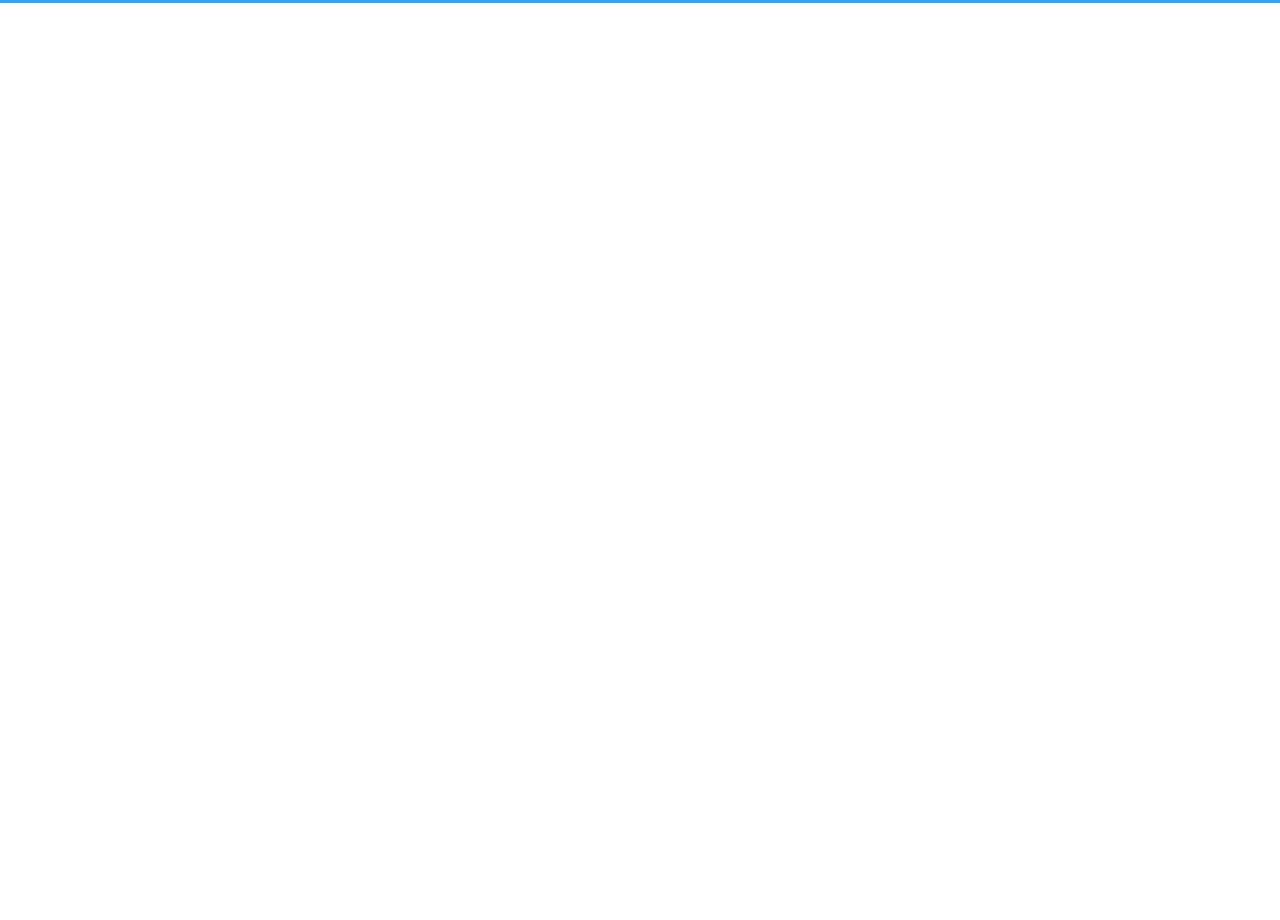
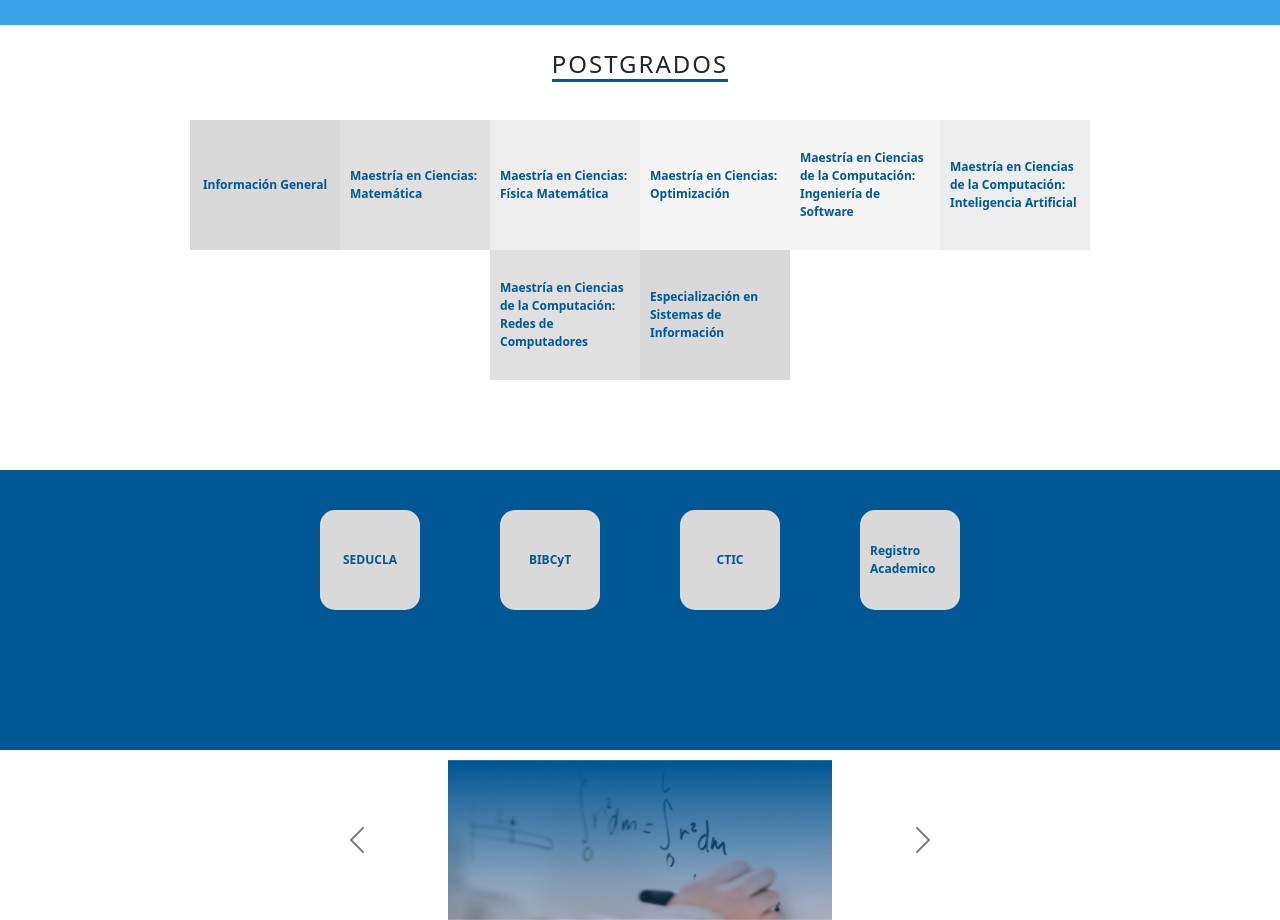
Before and after one commit to RafaelTorres0-0/propuestas-, a React (Vite) app in the folder proyecto3/: page /p2 in a window 1280 px wide. Shown: the part 1040-1960 px from the top of the page. Before the commit the page ends 1043 px from the top, so only its background shows below. Built offline with nearby package versions, Linux system fonts and the light colour scheme.

Commit message:
prototipo2

```diff
--- /dev/null
+++ b/proyecto3/src/componentesP2/Diplomado.jsx
@@ -0,0 +1,26 @@
+import React from "react";
+import Carousel from 'react-bootstrap/Carousel';
+import "./modules/MyCarousel.css";
+
+function Diplomado() {
+  return (
+    <div style={{ width: '30%', margin: '0 auto' }}>
+      <Carousel className="my-carousel">
+        <Carousel.Item>
+          <img className="d-block w-100" src="../src/assets/foto-principal.png" alt="First slide" />
+          <Carousel.Caption></Carousel.Caption>
+        </Carousel.Item>
+        <Carousel.Item>
+          <img className="d-block w-100" src="../src/assets/foto-principal.png" alt="Second slide" />
+          <Carousel.Caption></Carousel.Caption>
+        </Carousel.Item>
+        <Carousel.Item>
+          <img className="d-block w-100" src="../src/assets/foto-principal.png" alt="Third slide" />
+          <Carousel.Caption></Carousel.Caption>
+        </Carousel.Item>
+      </Carousel>
+    </div>
+  );
+}
+
+export default Diplomado;
--- a/proyecto3/src/componentesP2/NavbarP2.jsx
+++ b/proyecto3/src/componentesP2/NavbarP2.jsx
@@ -23,6 +23,9 @@ function NavbarP2() {
         <button className={styles.perfil}>
           <img src="../src/assets/icon-perfil.png" alt="perfil" />
         </button>
+        <button class="menu-btn">
+        <button class="menu-btn">&#9776;</button>
+        </button>
       </div>
     </div>
   );
--- /dev/null
+++ b/proyecto3/src/componentesP2/Postgrado.jsx
@@ -0,0 +1,33 @@
+import React from "react";
+import styles from "./modules/post.module.css";
+
+function Postgrado() {
+  return (
+    <div className={styles.container}>
+      <h4 className={styles.titulo}>POSTGRADOS</h4>
+
+      <div className={styles.items}>
+        <div className={`${styles.item} ${styles.c1}`}>Información General</div>
+        <div className={`${styles.item} ${styles.c2}`}>Maestría en Ciencias: Matemática</div>
+        <div className={`${styles.item} ${styles.c3}`}>
+          Maestría en Ciencias: Física Matemática
+        </div>
+        <div className={`${styles.item} ${styles.c4}`}>Maestría en Ciencias: Optimización</div>
+        <div className={`${styles.item} ${styles.c5}`}>
+          Maestría en Ciencias de la Computación: Ingeniería de Software
+        </div>
+        <div className={`${styles.item} ${styles.c6}`}>
+          Maestría en Ciencias de la Computación: Inteligencia Artificial
+        </div>
+        <div className={`${styles.item} ${styles.c7}`}>
+          Maestría en Ciencias de la Computación: Redes de Computadores
+        </div>
+        <div className={`${styles.item} ${styles.c8}`}>
+          Especialización en Sistemas de Información
+        </div>
+      </div>
+    </div>
+  );
+}
+
+export default Postgrado;
--- /dev/null
+++ b/proyecto3/src/componentesP2/Servicio.jsx
@@ -0,0 +1,17 @@
+import React from "react";
+import styles from "./modules/service.module.css";
+
+function Servicio(){
+    return(
+        <div className={styles.container}>
+            <div className={styles.items}>
+                <div className={`${styles.item} ${styles.c1}`}>SEDUCLA</div>
+                <div className={`${styles.item} ${styles.c2}`}>BIBCyT</div>
+                <div className={`${styles.item} ${styles.c3}`}>CTIC</div>
+                <div className={`${styles.item} ${styles.c4}`}>Registro Academico</div>
+            </div>
+        </div>
+    );
+}
+
+export default Servicio;
--- /dev/null
+++ b/proyecto3/src/componentesP2/modules/MyCarousel.css
@@ -0,0 +1,36 @@
+
+.carousel-container {
+  position: relative;
+  margin-top: 200px;
+}
+
+.my-carousel .carousel-control-prev {
+  left: -120px;
+}
+
+.my-carousel .carousel-control-next {
+  right: -120px;
+}
+
+.my-carousel .carousel-item::before {
+  display: none;
+}
+
+.my-carousel .carousel-indicators {
+  display: none;
+}
+
+.my-carousel .carousel-control-prev-icon,
+.my-carousel .carousel-control-next-icon {
+  filter: invert(100%);
+}
+
+@media (max-width: 576px) {
+  .carousel-control-prev {
+    left: 10px;
+  }
+
+  .carousel-control-next {
+    right: 10px;
+  }
+}
--- a/proyecto3/src/componentesP2/modules/car.module.css
+++ b/proyecto3/src/componentesP2/modules/car.module.css
@@ -5,49 +5,52 @@
   text-decoration: none;
 }
 
-.container{
-    background-color: #3AA0E8;
-
+.container {
+  background-color: #3aa0e8;
 }
 
-.title{
+.title {
   font-size: 20px;
   display: flex;
   color: #fff;
   text-align: center;
   padding-top: 25px;
   justify-content: center;
-
-
 }
 
-p{
+p {
   border-bottom: 3px solid #fff;
   width: -1%;
   align-items: center;
   letter-spacing: 2px;
 }
 
-.items{
+.items {
   display: flex;
   flex-wrap: wrap;
   justify-content: center;
   align-items: center;
   margin-top: 30px;
-
 }
 
-.item{
+.item {
   margin-top: 4rem;
   color: #fff;
-    margin: 1rem;
+  margin: 0.2rem;
   align-items: center;
   text-align: center;
   margin-bottom: 3rem;
   font-size: 12px;
+  border-radius: 7px;
+  padding: 10px;
+  width: 140px;
+  height: 150px;
 }
 
-.item img{
+.item img {
   margin-bottom: 20px;
   width: 80px;
 }
+.item:hover {
+  background-color: #015694;
+}
--- a/proyecto3/src/componentesP2/modules/navbar.module.css
+++ b/proyecto3/src/componentesP2/modules/navbar.module.css
@@ -71,3 +71,68 @@ button {
   width: 45px;
   height: auto;
 }
+
+
+@media (max-width: 768px) {
+  .nav {
+    display: flex;
+    justify-content: space-between;
+    align-items: center;
+  }
+
+  .items {
+    display: none;
+  }
+
+  .menu-btn::after {
+    content: '\0026';
+    font-size: 20px;
+  }
+
+  .items.active {
+    display: flex;
+    flex-direction: column;
+    position: absolute;
+    top: 100%;
+    right: 0;
+    width: 100%;
+    background-color: #fff;
+    z-index: 2;
+    border: 1px solid #eee;
+  }
+}
+
+
+@media (max-width: 768px) {
+  .nav{
+    display: flex;
+    flex-direction:column;
+  }
+  .logos {
+    margin-right: 0;
+    margin-bottom: 20px;
+  }
+  .logos img {
+    width: 50%;
+  }
+  .items .item {
+    width: 100%;
+    font-size: 18px;
+    margin: 5px 0;
+  }
+  .items {
+    display: flex;
+    justify-content: space-between;
+  }
+  .barra {
+    display: none;
+  }
+  .menu-btn {
+    background: none;
+    border: none;
+    color: white;
+    font-size: 24px;
+    cursor: pointer;
+    margin-right: 10px;
+  }
+}
--- /dev/null
+++ b/proyecto3/src/componentesP2/modules/post.module.css
@@ -0,0 +1,83 @@
+* {
+  margin: 0;
+  padding: 0;
+  box-sizing: border-box;
+  text-decoration: none;
+}
+
+.container {
+  display: flex;
+  flex-direction: column;
+  align-items: center;
+  margin-top: 25px;
+}
+
+.items {
+  display: flex;
+  flex-wrap: wrap;
+  justify-content: center;
+  align-items: center;
+  margin-top: 30px;
+  width: 80%;
+  height: auto;
+
+  margin-bottom: 10px;
+}
+
+.item {
+  display: flex;
+  width: 150px;
+  height: 130px;
+  padding: 10px;
+  background-color: aliceblue;
+  align-items: center;
+  justify-content: center;
+  font-size: 12px;
+  font-weight: 700;
+  color: #015694;
+}
+
+.item:hover{
+    background-color: #015694;
+    color: #fff;
+    cursor: pointer;
+}
+
+h4 {
+  border-bottom: 3px solid #015694;
+  width: -1%;
+  align-items: center;
+  letter-spacing: 2px;
+}
+
+.c1 {
+  background-color: #d9d9d9;
+}
+
+.c2 {
+  background-color: #e0e0e0;
+}
+
+.c3 {
+  background-color: #ededed;
+}
+
+.c4 {
+  background-color: #f6f5f5;
+}
+
+.c5 {
+  background-color: #f6f5f5;
+}
+
+.c6 {
+  background-color: #ededed;
+}
+
+.c7 {
+  background-color: #e0e0e0;
+}
+
+.c8 {
+  background-color: #d9d9d9;
+}
--- /dev/null
+++ b/proyecto3/src/componentesP2/modules/service.module.css
@@ -0,0 +1,77 @@
+* {
+    margin: 0;
+    padding: 0;
+    box-sizing: border-box;
+    text-decoration: none;
+
+  }
+
+
+
+  .items{
+    background-color: #015694;
+    position: relative;
+    display: flex;
+    flex-wrap: wrap;
+    justify-content: center;
+    align-items: center;
+    margin-top: 80px;
+    width: 100%;
+    height: auto;
+    padding-bottom: 100px;
+
+    margin-bottom: 10px;
+  }
+
+  .item{
+    display: flex;
+    width: 100px;
+    height: 100px;
+    padding: 10px;
+    background-color: #D9D9D9;
+    align-items: center;
+    justify-content: center;
+    font-size: 12px;
+    font-weight: 700;
+    border-radius: 15px;
+
+    margin: 40px;
+    color: #015694;
+
+  }
+
+  .c1:hover  {
+    box-shadow: 3px 3px 3px 3px  rgb(216, 216, 216);
+    width: 110px;
+    height: 110px;
+    padding: 0px;
+    margin: 35px;
+    font-size: 15px;
+  }
+
+  .c2:hover  {
+    box-shadow: 3px 3px 3px 3px  rgb(216, 216, 216);
+    width: 110px;
+    height: 110px;
+    padding: 0px;
+    margin: 35px;
+    font-size: 15px;
+  }
+
+  .c3:hover  {
+    box-shadow: 3px 3px 3px 3px  rgb(216, 216, 216);
+    width: 110px;
+    height: 110px;
+    padding: 0px;
+    margin: 35px;
+    font-size: 15px;
+  }
+
+  .c4:hover  {
+    box-shadow: 3px 3px 3px 3px  rgb(216, 216, 216);
+    width: 110px;
+    height: 110px;
+
+    margin: 35px;
+    font-size: 15px;
+  }
--- a/proyecto3/src/propuesta2.jsx
+++ b/proyecto3/src/propuesta2.jsx
@@ -3,6 +3,9 @@ import NavbarP2 from './componentesP2/NavbarP2';
 import SliderP2 from './componentesP2/sliderP2';
 import MenuInfo from './componentesP2/MenuInfo';
 import Carreras from './componentesP2/Carreras';
+import Postgrado from './componentesP2/Postgrado';
+import Servicio from './componentesP2/Servicio';
+import Diplomado from './componentesP2/Diplomado';
 function About() {
   return (
     <>
@@ -10,6 +13,9 @@ function About() {
    <SliderP2/>
    <MenuInfo/>
    <Carreras/>
+   <Postgrado/>
+   <Servicio/>
+   <Diplomado/>
     </>
   )
 }
```
Lines whose indentation alone changed are shown as unchanged.
